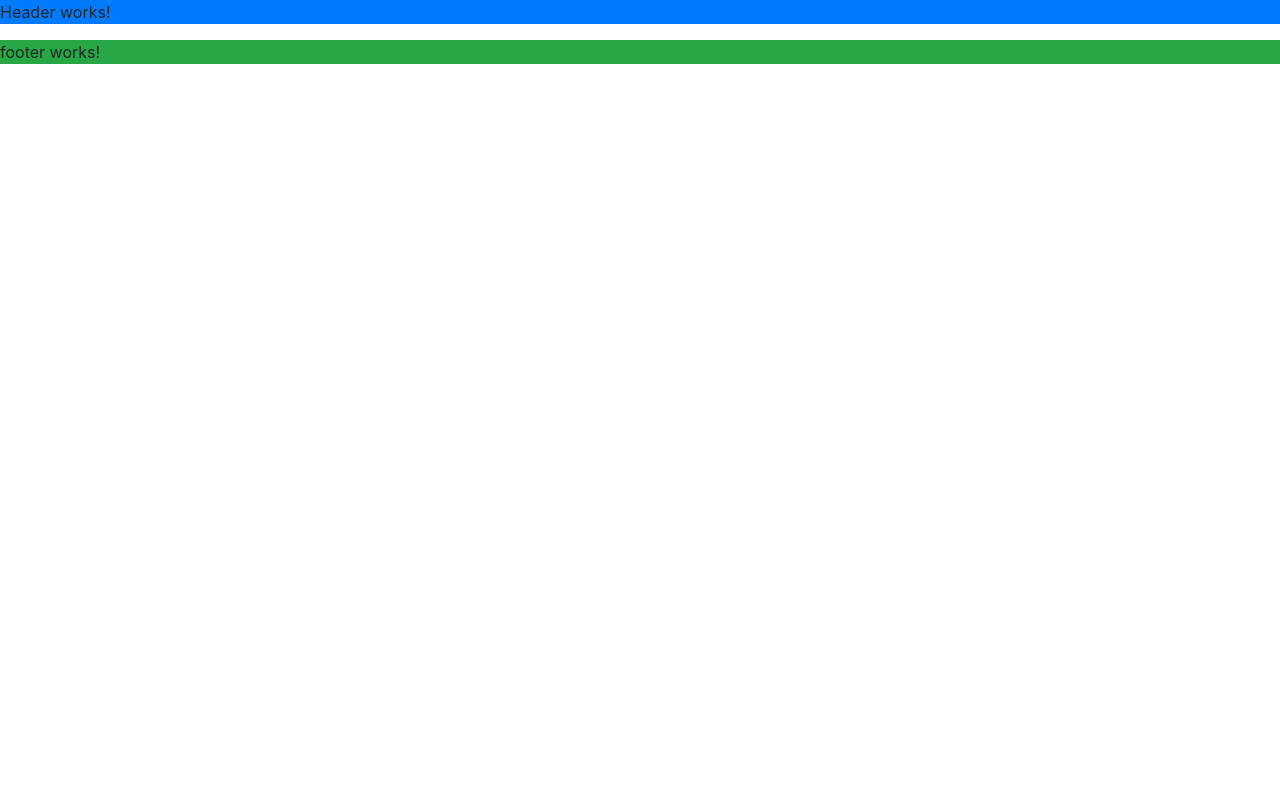
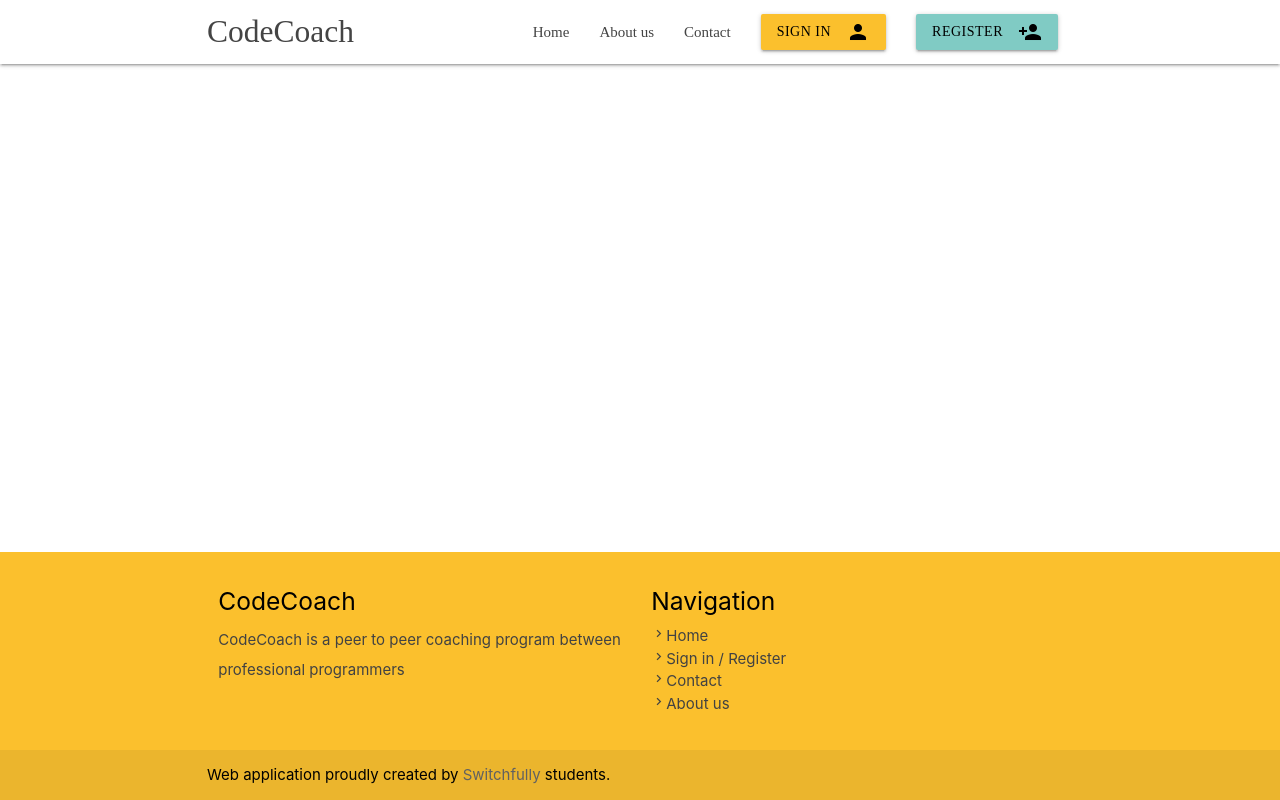
Before and after one commit to RafaelWill/marvel-codecoach-frontend, an Angular app: page / in a window 1280 px wide. Built offline with nearby package versions, Linux system fonts and the light colour scheme.

Commit message:
story1 | doing : add header and footer and style

```diff
--- a/angular.json
+++ b/angular.json
@@ -28,13 +28,16 @@
               "src/assets"
             ],
             "styles": [
-              "src/styles.css",
-              "node_modules/bootstrap/dist/css/bootstrap.min.css"
-
+              "node_modules/bootstrap/dist/css/bootstrap.min.css",
+              "node_modules/materialize-css/dist/css/materialize.min.css",
+              "node_modules/material-icons/iconfont/material-icons.css",
+              "node_modules/material-icons/css/material-icons.min.css",
+              "src/styles.css"
             ],
             "scripts": [
               "node_modules/jquery/dist/jquery.js",
-              "node_modules/bootstrap/dist/js/bootstrap.js"
+              "node_modules/materialize-css/dist/js/materialize.min.js",
+              "node_modules/bootstrap/dist/js/bootstrap.min.js"
             ]
           },
           "configurations": {
--- a/package.json
+++ b/package.json
@@ -21,6 +21,8 @@
     "@angular/router": "~11.2.13",
     "bootstrap": "^4.6.0",
     "jquery": "^3.6.0",
+    "material-icons": "^0.6.3",
+    "materialize-css": "^1.0.0",
     "ngx-bootstrap": "^6.2.0",
     "rxjs": "~6.6.0",
     "tslib": "^2.0.0",
--- a/src/app/layout/footer/footer.component.html
+++ b/src/app/layout/footer/footer.component.html
@@ -1 +1,31 @@
-<p class="bg-success">footer works!</p>
+<footer class="page-footer yellow darken-2 fixed-bottom">
+  <div class="container">
+    <div class="row">
+      <div class="col l6 s12">
+        <h5 class="black-text">CodeCoach</h5>
+        <p class="grey-text text-darken-3">CodeCoach is a peer to peer coaching program between professional programmers</p>
+
+
+      </div>
+      <div class="col l3 s12">
+        <h5 class="black-text">Navigation</h5>
+        <ul>
+          <li><a class="grey-text text-darken-3" href="#"><i class="tiny material-icons">chevron_right</i>Home</a>
+          </li>
+          <li><a class="grey-text text-darken-3" href="#"><i class="tiny material-icons">chevron_right</i>Sign
+            in / Register</a></li>
+          <li><a class="grey-text text-darken-3" href="#"><i class="tiny material-icons">chevron_right</i>Contact</a>
+          </li>
+          <li><a class="grey-text text-darken-3" href="#"><i class="tiny material-icons">chevron_right</i>About
+            us</a></li>
+        </ul>
+      </div>
+    </div>
+  </div>
+  <div class="footer-copyright">
+    <div class="container black-text">
+      Web application proudly created by <a class="grey-text text-darken-2" href="https://switchfully.com">Switchfully</a>
+      students.
+    </div>
+  </div>
+</footer>
--- a/src/app/layout/header/header.component.html
+++ b/src/app/layout/header/header.component.html
@@ -1 +1,27 @@
-<p class="bg-primary">Header works!</p>
+<header>
+  <nav class="white" role="navigation">
+    <div class="nav-wrapper container">
+      <a id="logo-container" href="#" class="brand-logo">CodeCoach</a>
+      <ul class="right hide-on-med-and-down">
+        <li><a href="#">Home</a></li>
+        <li><a href="#">About us</a></li>
+        <li><a href="#">Contact</a></li>
+        <li><a class="waves-effect waves-light yellow darken-2 btn black-text">Sign in<i
+          class="material-icons right">person</i></a></li>
+        <li><a class="waves-effect waves-light teal lighten-3 btn black-text">Register<i
+          class="material-icons right">person_add</i></a></li>
+      </ul>
+
+      <ul id="nav-mobile" class="sidenav">
+        <li><a href="#">Home</a></li>
+        <li><a href="#">About us</a></li>
+        <li><a href="#">Contact</a></li>
+        <li><a class="waves-effect waves-light yellow darken-2 btn black-text">Sign in<i
+          class="material-icons right">person</i></a></li>
+        <li><a class="waves-effect waves-light teal lighten-3 btn black-text">Register<i
+          class="material-icons right">person_add</i></a></li>
+      </ul>
+      <a href="#" data-target="nav-mobile" class="sidenav-trigger"><i class="material-icons">menu</i></a>
+    </div>
+  </nav>
+</header>
--- a/src/index.html
+++ b/src/index.html
@@ -6,7 +6,6 @@
   <base href="/">
   <meta name="viewport" content="width=device-width, initial-scale=1">
   <link rel="icon" type="image/x-icon" href="favicon.ico">
-
 </head>
 <body>
   <app-root></app-root>
--- a/src/styles.css
+++ b/src/styles.css
@@ -1 +1,82 @@
-/* You can add global styles to this file, and also import other style files */
+
+body {
+  display: flex;
+  min-height: 100vh;
+  flex-direction: column;
+}
+
+main {
+  flex: 1 0 auto;
+}
+
+.black-opacity {
+  background-color: rgba(0,0,0,0.25);
+}
+
+.clear-opacity {
+  opacity: 1;
+}
+
+nav ul a,
+nav .brand-logo {
+  color: #444;
+  font-family: gentium;
+}
+
+.content-container {
+  margin: 2rem 0.5rem 3rem 0.5rem;
+}
+
+.content-container-with-padding {
+  padding: 1rem 2rem 1rem 2rem;
+  margin: 2rem 0.5rem 3rem 0.5rem;
+}
+
+.divider {
+  margin: 2rem 0 2rem 0;
+}
+
+p {
+  line-height: 2rem;
+}
+
+.sidenav-trigger {
+  color: #26a69a;
+}
+
+.extra-large {
+  font-size: 16rem;
+}
+
+.parallax-container {
+  min-height: 380px;
+  line-height: 0;
+  height: auto;
+  color: rgba(255,255,255,.9);
+}
+.parallax-container .section {
+  width: 100%;
+}
+
+@media only screen and (max-width : 992px) {
+  .parallax-container .section {
+    position: absolute;
+    top: 40%;
+  }
+  #index-banner .section {
+    top: 10%;
+  }
+}
+
+@media only screen and (max-width : 600px) {
+  #index-banner .section {
+    top: 0;
+  }
+}
+
+.icon-block {
+  padding: 0 15px;
+}
+.icon-block .material-icons {
+  font-size: inherit;
+}
```
Also changed, not shown: src/app/app.component.html (line endings or trailing spaces), 1 other file (tests, documents, lock files or other folders).
